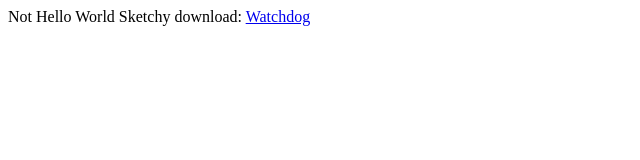
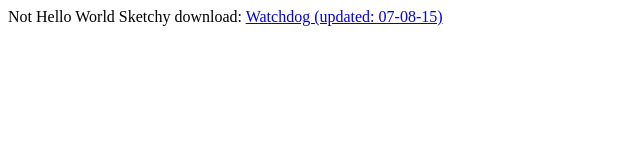
Before and after one commit to stormageddon/stormageddon.github.io, a plain HTML site: page index.html in a window 1280 px wide. Shown: the whole page, without its empty margins (0-640 px from the left). Drawn offline with Linux system fonts and the light colour scheme.

Commit message:
Rename Electron.zip to Watchdog.zip

```diff
--- a/index.html
+++ b/index.html
@@ -2,7 +2,7 @@
 <body>
   Not Hello World
 
-  Sketchy download: <a href="https://twitch-watchdog.s3-us-west-2.amazonaws.com/Electron.zip">Watchdog</a>
+  Sketchy download: <a href="https://twitch-watchdog.s3-us-west-2.amazonaws.com/Watchdog.zip">Watchdog (updated: 07-08-15)</a>
 
 </body>
 </html>
```
